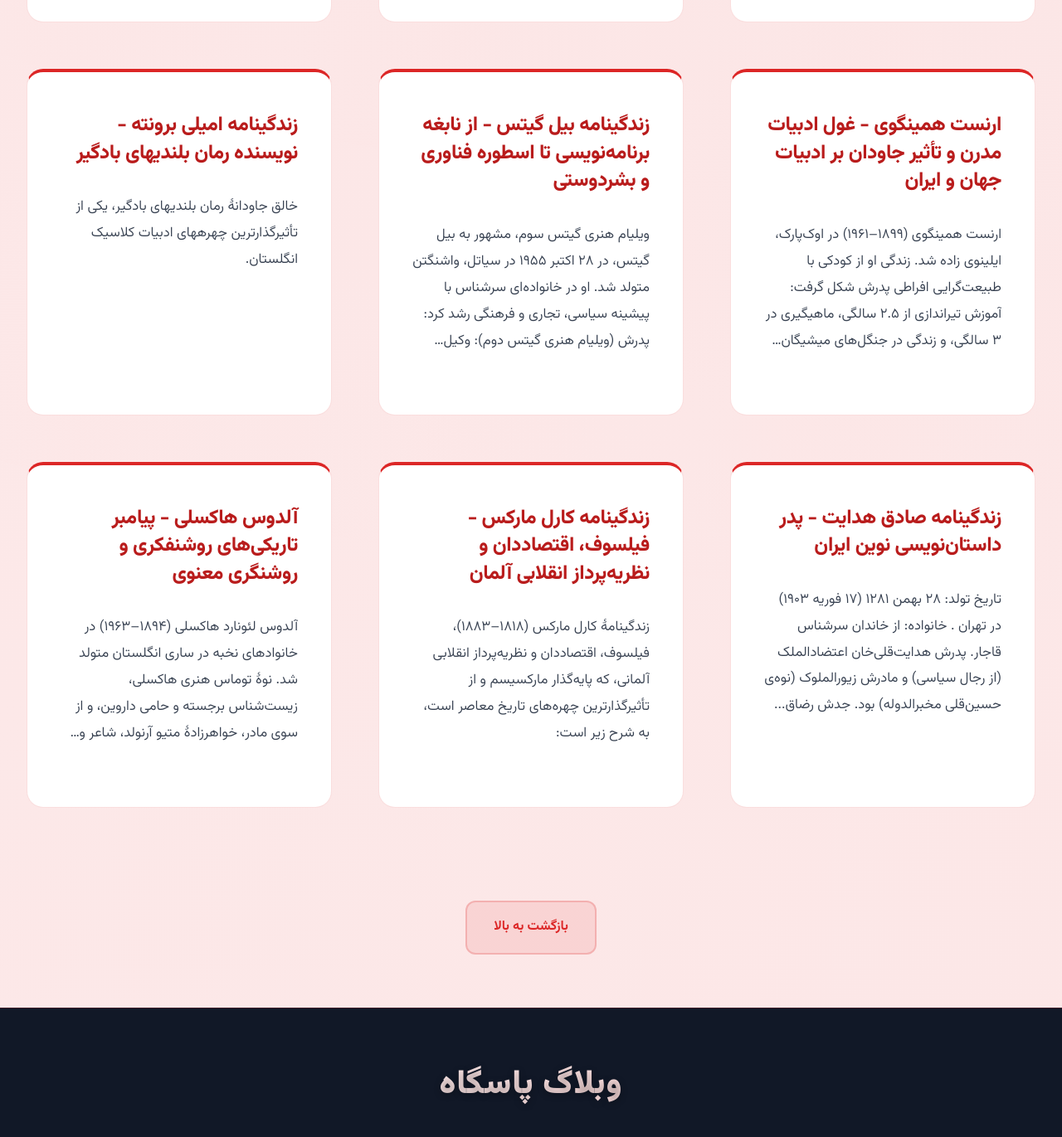
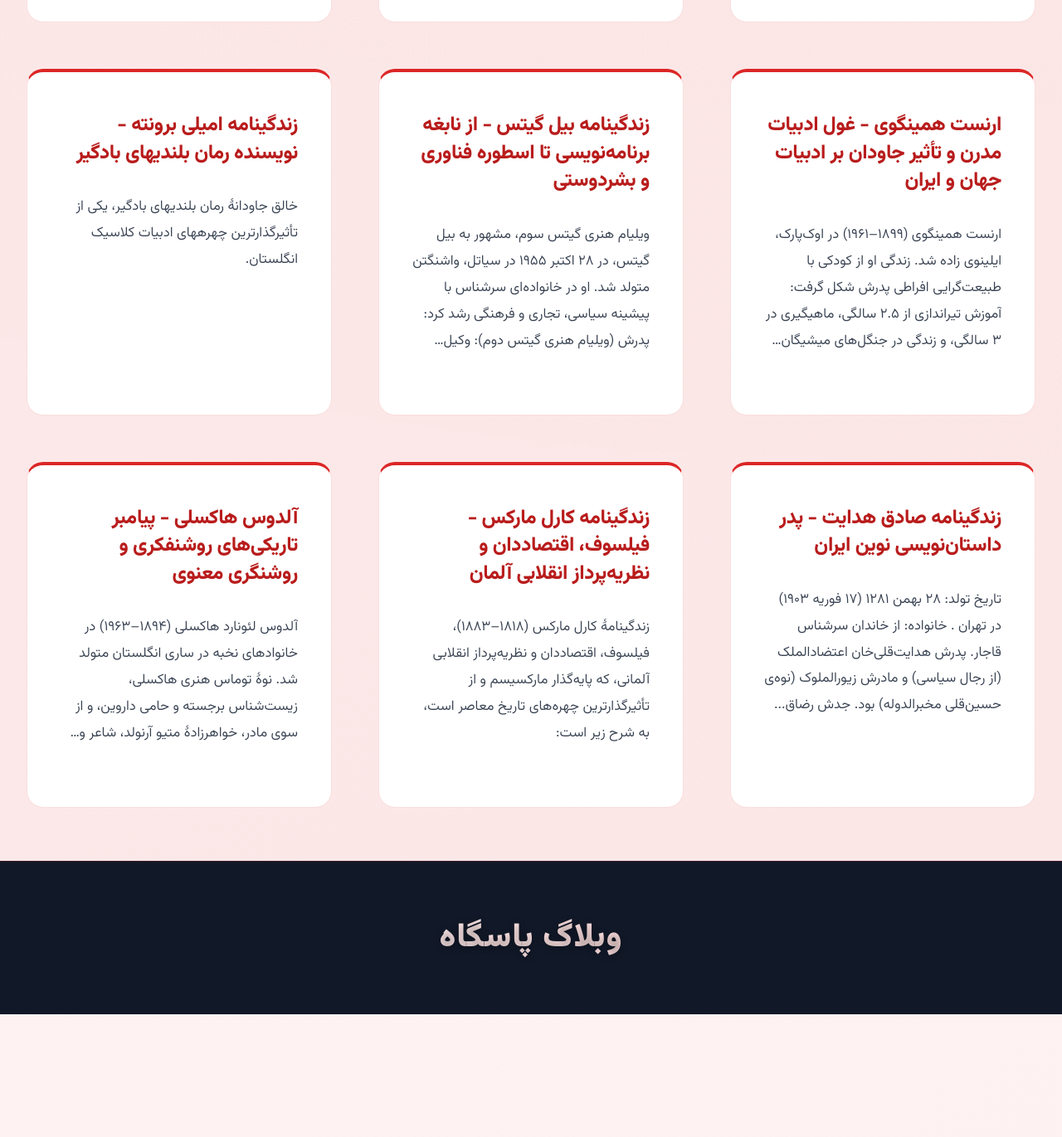
Before and after one commit to darkblog/darkblog.github.io, a Jekyll site: the page built from index.html, in a window 1280 px wide and 1400 px high, scrolled down 17516 px. Shown: the top 1371 px of the window at 83% size. Built offline with Jekyll 4.4.1, drawn with Linux system fonts in a browser that asks for light colours; after the commit the page ends 18739 px from its top, so only the background shows below that.

Commit message:
Update index.html

```diff
--- a/index.html
+++ b/index.html
@@ -254,25 +254,6 @@ layout: null
             font-weight: 350;
         }
 
-        .back-to-top {
-            display: inline-flex;
-            align-items: center;
-            justify-content: center;
-            gap: 0.75rem;
-            color: var(--accent-color);
-            text-decoration: none;
-            font-weight: 700;
-            font-size: 1rem;
-            padding: 1rem 2rem;
-            border-radius: var(--radius-sm);
-            background-color: rgba(220, 38, 38, 0.1);
-            border: 2px solid rgba(220, 38, 38, 0.2);
-            position: relative;
-            overflow: hidden;
-            margin: 3rem auto 0;
-            width: fit-content;
-        }
-
         footer {
             background-color: var(--primary-color);
             color: white;
@@ -345,11 +326,6 @@ layout: null
                 padding: 0 2rem 2rem;
             }
 
-            .back-to-top {
-                padding: 0.875rem 1.75rem;
-                font-size: 0.95rem;
-            }
-
             footer {
                 padding: 2.5rem 1.5rem;
             }
@@ -390,11 +366,6 @@ layout: null
                 padding: 0 1.75rem 1.75rem;
             }
 
-            .back-to-top {
-                padding: 0.75rem 1.5rem;
-                font-size: 0.9rem;
-            }
-
             .footer-content .site-name {
                 font-size: 1.75rem;
             }
@@ -427,10 +398,6 @@ layout: null
                 -webkit-text-fill-color: black;
                 color: black;
                 text-shadow: none;
-            }
-
-            .back-to-top {
-                display: none;
             }
         }
     </style>
@@ -474,12 +441,6 @@ layout: null
             </article>
             {% endfor %}
         </section>
-
-        <div style="text-align: center; margin-top: 4rem;">
-            <a href="#" class="back-to-top">
-                <span>بازگشت به بالا</span>
-            </a>
-        </div>
     </main>
 
     <footer>
```
